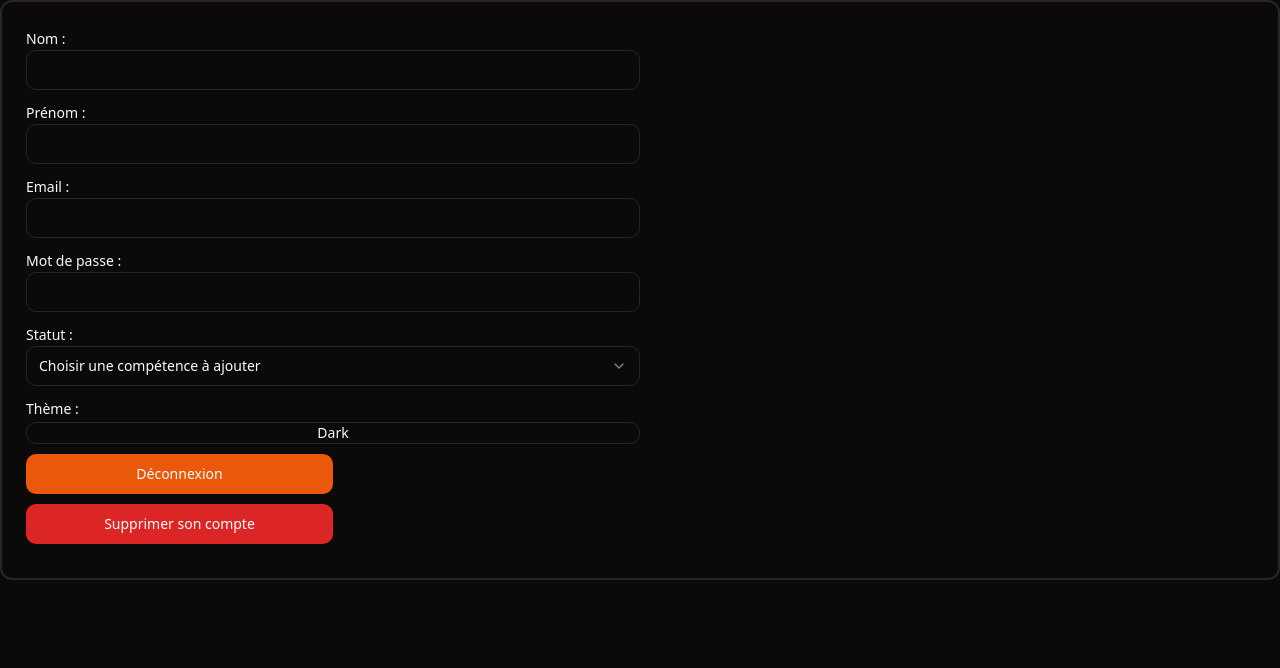
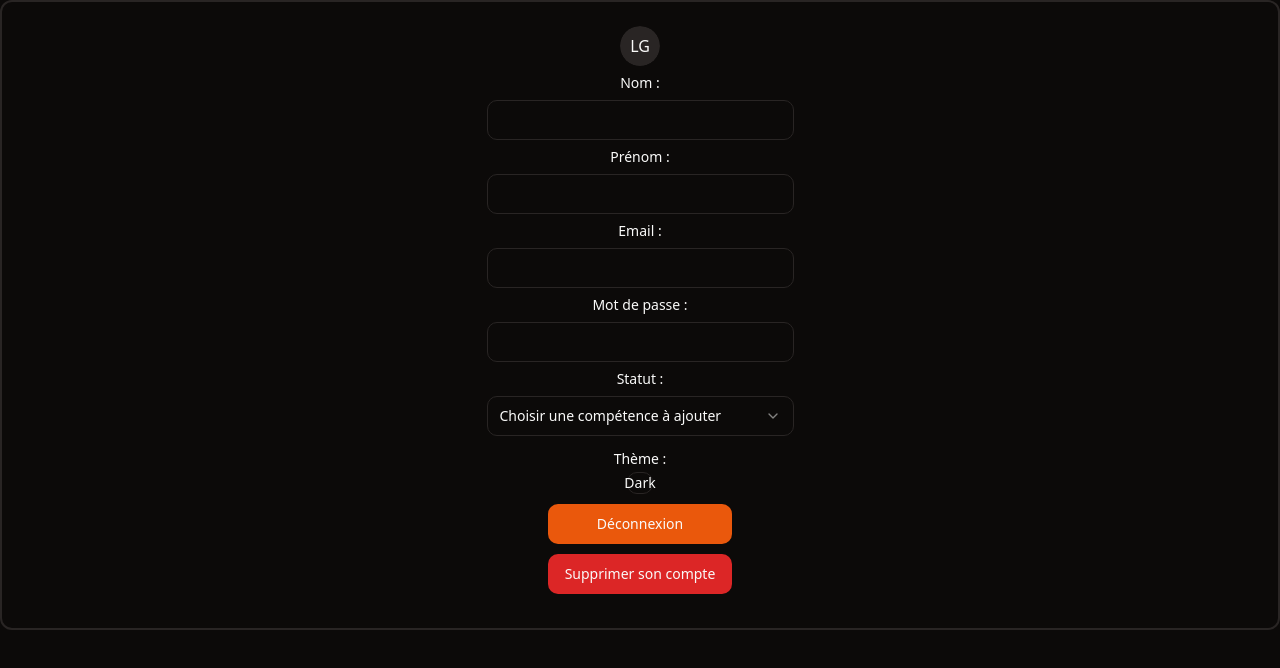
Before and after one commit to Elracoon/ESPL-hub-client, a React (Vite) app: page /profile in a window 1280 px wide. Shown: the top 668 px of the page. Built offline with nearby package versions, Linux system fonts and the light colour scheme.

Commit message:
form profile page

```diff
--- /dev/null
+++ b/src/pages/Home.tsx
@@ -0,0 +1,11 @@
+import Card from "@/components/Card";
+
+
+export default function Home() {
+	return (
+		<section>
+			<h1>Home</h1>
+			<Card title="Card Title"/>
+		</section>
+  	);
+};
--- a/src/pages/Profile.tsx
+++ b/src/pages/Profile.tsx
@@ -10,18 +10,18 @@ import {
 } from "@/components/ui/select";
 import { Button } from  '@/components/ui/button'
 import  { ModeToggle } from "@/components/ui/mode-toggle";
+import {Avatar, AvatarFallback} from "@/components/ui/avatar";
 
 
 export default function Profile() {
-    const inputStyle = 'w-2/4 mb-2.5'
-    const buttonStyle = 'w-1/4 mb-2.5'
+    const inputStyle = 'w-1/4 mb-2.5 mt-2.5'
+    const buttonStyle = 'w-4/5 mb-2.5 px-10'
     return (
-        <div>
-            <div>
-
-            </div>
-            <div className="tabs-content-dashboard">
-                <Label htmlFor="lastname">Nom :</Label>
+        <div className="tabs-content-dashboard flex-col-center text-center">
+                <Avatar>
+                    <AvatarFallback>LG</AvatarFallback>
+                </Avatar>
+                <Label htmlFor="lastname" className={"mt-2.5"}>Nom :</Label>
                 <Input type="text" className={inputStyle}/>
                 <Label htmlFor="name">Prénom : </Label>
                 <Input type="text" className={inputStyle}/>
@@ -37,9 +37,9 @@ export default function Profile() {
                     <SelectContent>
                         <SelectGroup>
                             <SelectItem value="dev">Développement Web</SelectItem>
-                            <SelectItem value="ecommerce">E-commerce</SelectItem>
-                            <SelectItem value="webmarket">WebMarketing</SelectItem>
-                            <SelectItem value="webdesign">WebDesign</SelectItem>
+                            <SelectItem value="marketing">Marketing</SelectItem>
+                            <SelectItem value="communication">Communication</SelectItem>
+                            <SelectItem value="ux-ui">UX-UI</SelectItem>
                             <SelectItem value="creanum">Création Numérique</SelectItem>
                         </SelectGroup>
                     </SelectContent>
@@ -48,9 +48,10 @@ export default function Profile() {
                     <Label htmlFor="theme">Thème :</Label> <br/>
                     <ModeToggle></ModeToggle> <br/>
                 </div>
-                <Button className={buttonStyle}> Déconnexion </Button> <br/>
-                <Button variant={"destructive"} className={buttonStyle}> Supprimer son compte </Button>
-            </div>
+                <div>
+                    <Button className={buttonStyle}> Déconnexion </Button> <br/>
+                    <Button variant={"destructive"} className={buttonStyle}> Supprimer son compte </Button>
+                </div>
         </div>
     )
 }
```
Also changed, not shown: 1 other file (tests, documents, lock files or other folders).
